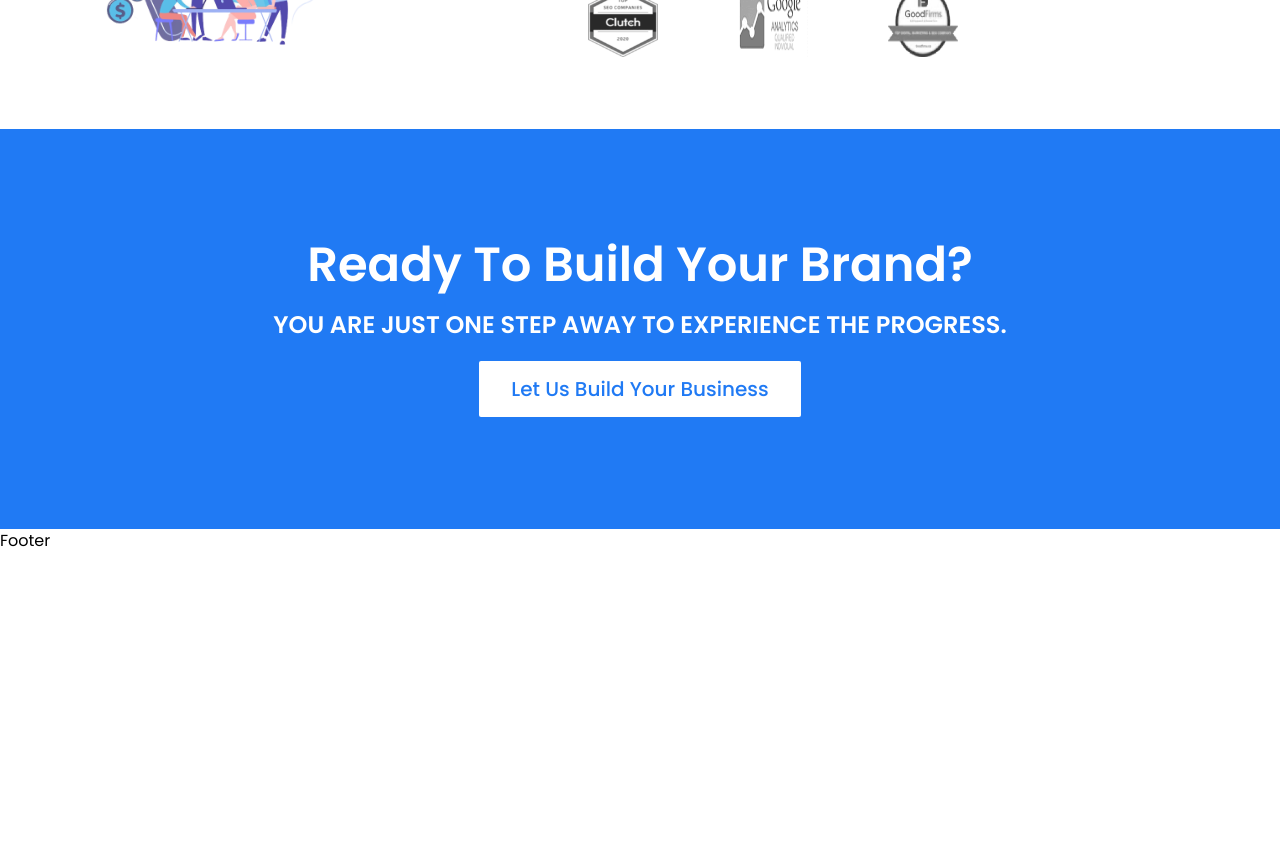
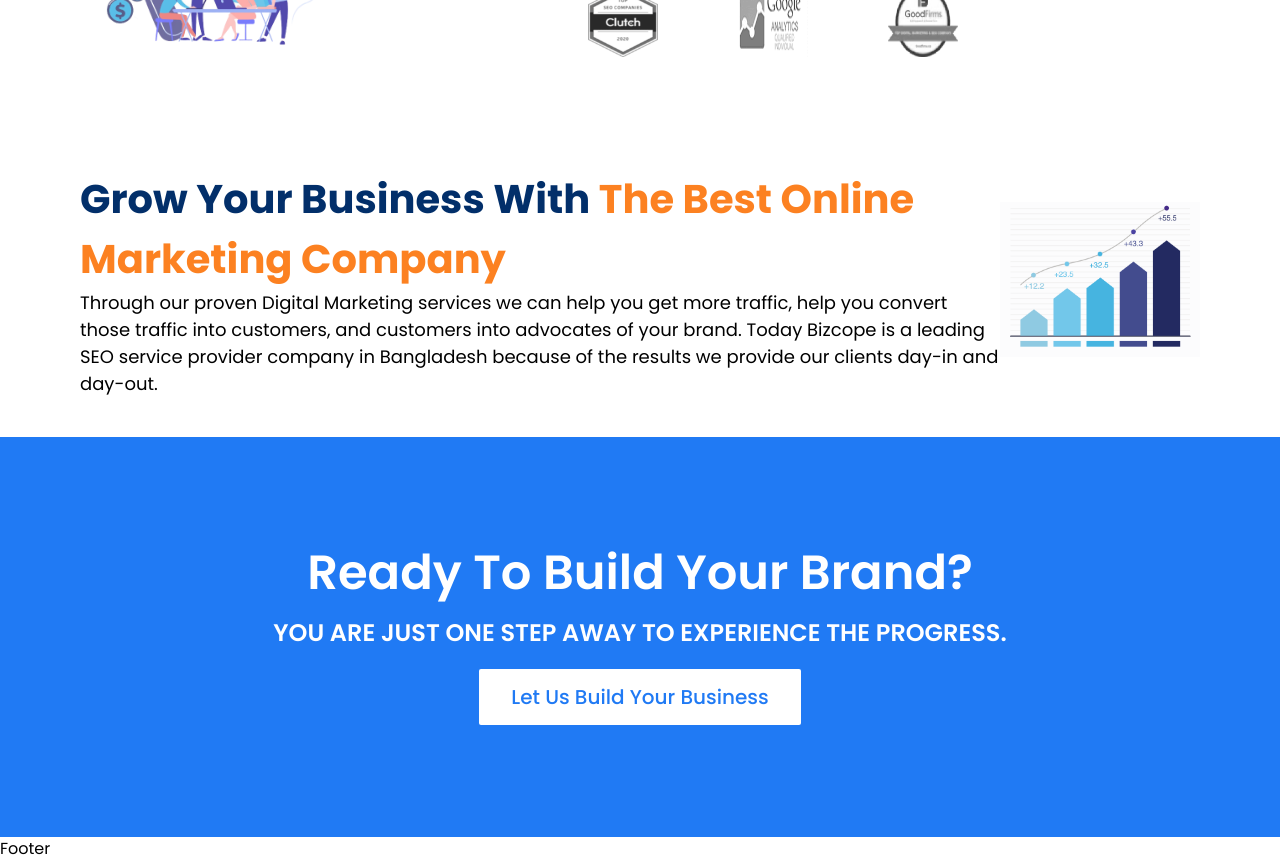
Before and after one commit to alamincoders/vonixu, a Next.js app: page / in a window 1280 px wide. Shown: the part 1060-1921 px from the top of the page. Before the commit the page ends 1613 px from the top, so only its background shows below. Built offline with nearby package versions, Linux system fonts and the light colour scheme.

Commit message:
grobusiness

```diff
--- /dev/null
+++ b/components/GrowBusiness.jsx
@@ -0,0 +1,31 @@
+import Image from 'next/image';
+import graph from '../assets/graph/graph.png'
+
+const GrowBusiness = () => {
+  return (
+    <section className="container py-10">
+      <div className=" flex justify-between items-center ">
+        <div>
+          <h1 className="text-[40px] font-bold">
+            <span className="text-primary">Grow Your Business With</span>{" "}
+            <span className="text-secondary ">
+              The Best Online Marketing Company
+            </span>
+          </h1>
+          <p className="text-[18px]">
+            Through our proven Digital Marketing services we can help you get
+            more traffic, help you convert those traffic into customers, and
+            customers into advocates of your brand. Today Bizcope is a leading
+            SEO service provider company in Bangladesh because of the results we
+            provide our clients day-in and day-out.
+          </p>
+        </div>
+        <div>
+          <Image src={graph} alt="graph" />
+        </div>
+      </div>
+    </section>
+  );
+};
+
+export default GrowBusiness;
--- a/pages/index.js
+++ b/pages/index.js
@@ -2,6 +2,7 @@ import Head from "next/head";
 import Banner from "../components/Banner";
 import BrandBanner from "../components/BrandBanner";
 import Featured from "../components/Featured";
+import GrowBusiness from "../components/GrowBusiness";
 import Footer from "../components/shared/Footer";
 import Navbar from "../components/shared/Navbar";
 import WhyVonixu from "../components/WhyVonixu";
@@ -25,6 +26,7 @@ export default function Home() {
         <Banner/>
         <Featured/>
         <WhyVonixu/>
+        <GrowBusiness/>
         <BrandBanner />
       </main>
 
```
Also changed, not shown: assets/graph/graph.png (added).
